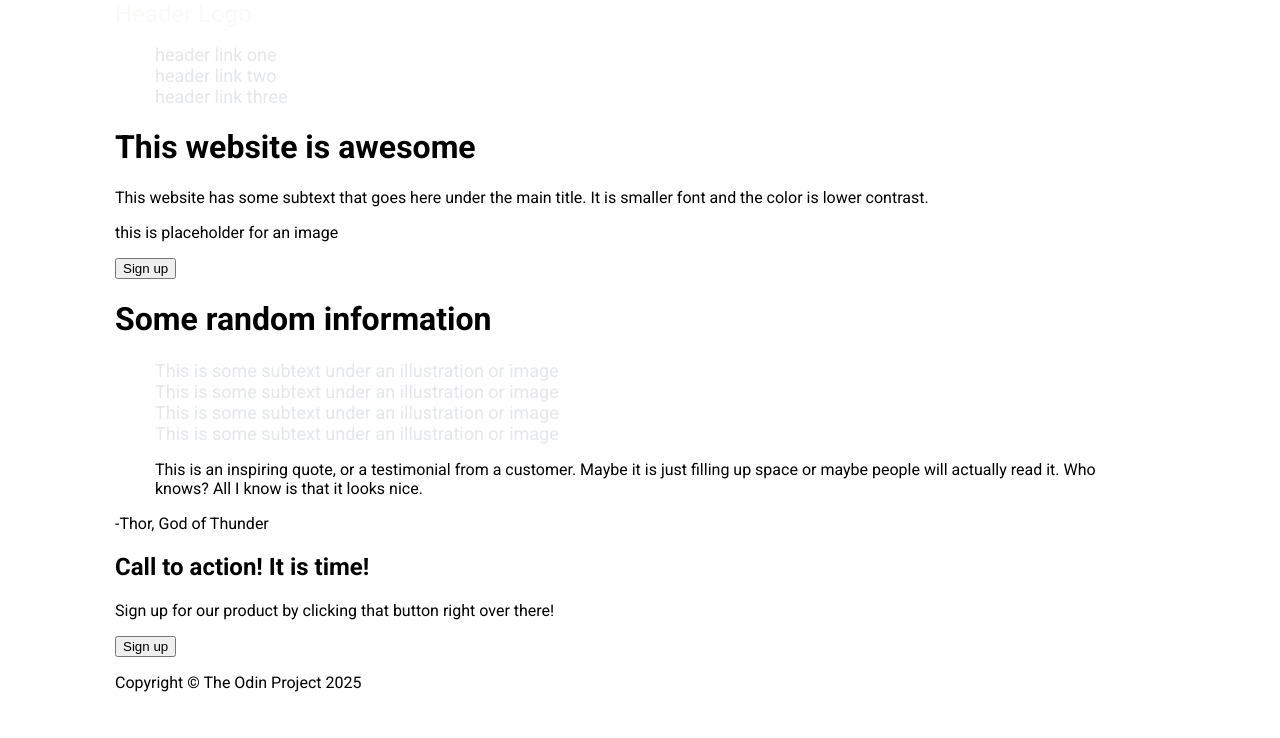
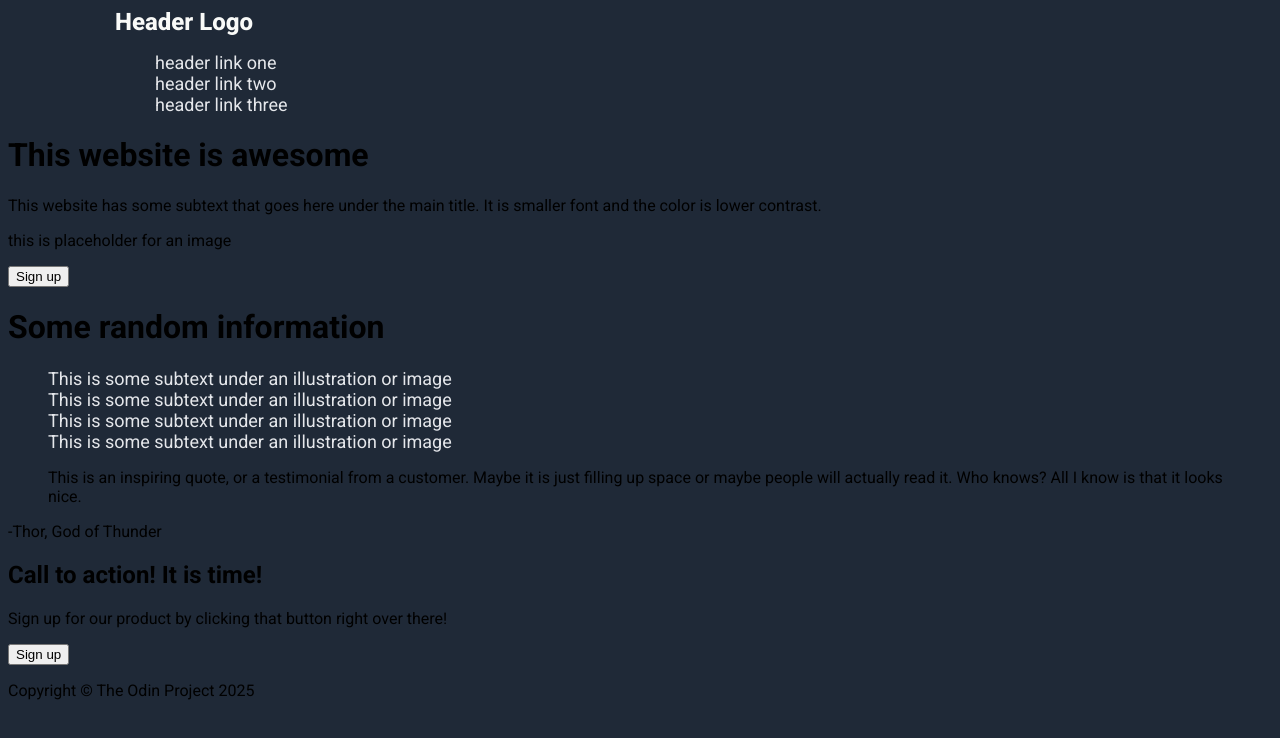
Before and after one commit to VRozenbergs/Landing-page, a plain HTML site: page index.html in a window 1280 px wide. Drawn offline with Linux system fonts and the light colour scheme.

Commit message:
Added `.header-section` selector to `styles.css`

```diff
--- a/styles.css
+++ b/styles.css
@@ -1,13 +1,18 @@
 /*----------Global styles--------*/
 body {
-  max-width: 1050px;
-  margin: auto;
   font-family: Roboto, serif;
+  background-color: #1f2937;
 }
 /*-------------------------------*/
 /*----------Header section--------*/
+
+.header-section {
+  max-width: 1050px;
+  margin: auto;
+}
 header {
   font-size: 24px;
+  font-weight: 800;
   color: #f9faf8;
 }
 
@@ -23,5 +28,4 @@ li {
 a {
   text-decoration: none;
 }
-
 /*-------------------------------*/
```
